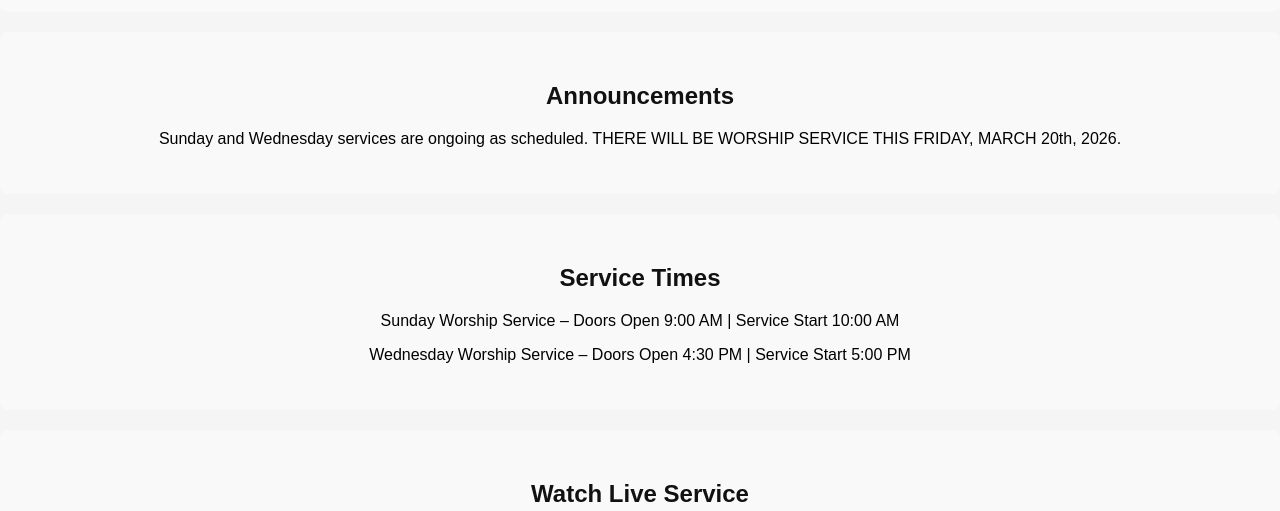
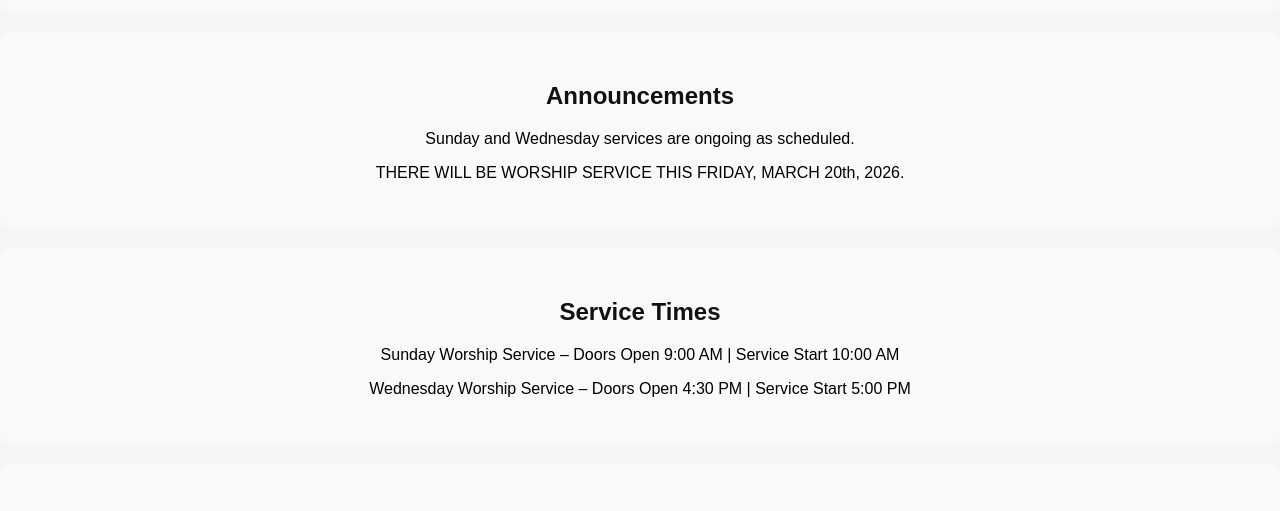
Before and after one commit to charitytabernacleagbor-blip/charity-tabernacle-agbor, a plain HTML site: page index.html in a window 1280 px wide. Shown: the part 1363-1874 px from the top of the page. Drawn offline with Linux system fonts and the light colour scheme.

Commit message:
Update index.html

```diff
--- a/index.html
+++ b/index.html
@@ -148,7 +148,7 @@ Special Worship Services this week – Wednesday & Friday 4:30 PM
 <section>
   <h2>Announcements</h2>
   <p>Sunday and Wednesday services are ongoing as scheduled.
-    THERE WILL BE WORSHIP SERVICE THIS FRIDAY, MARCH 20th, 2026.</p>
+    <p>THERE WILL BE WORSHIP SERVICE THIS FRIDAY, MARCH 20th, 2026.</p>
 </section>
 
 <!-- Service Times -->
```
